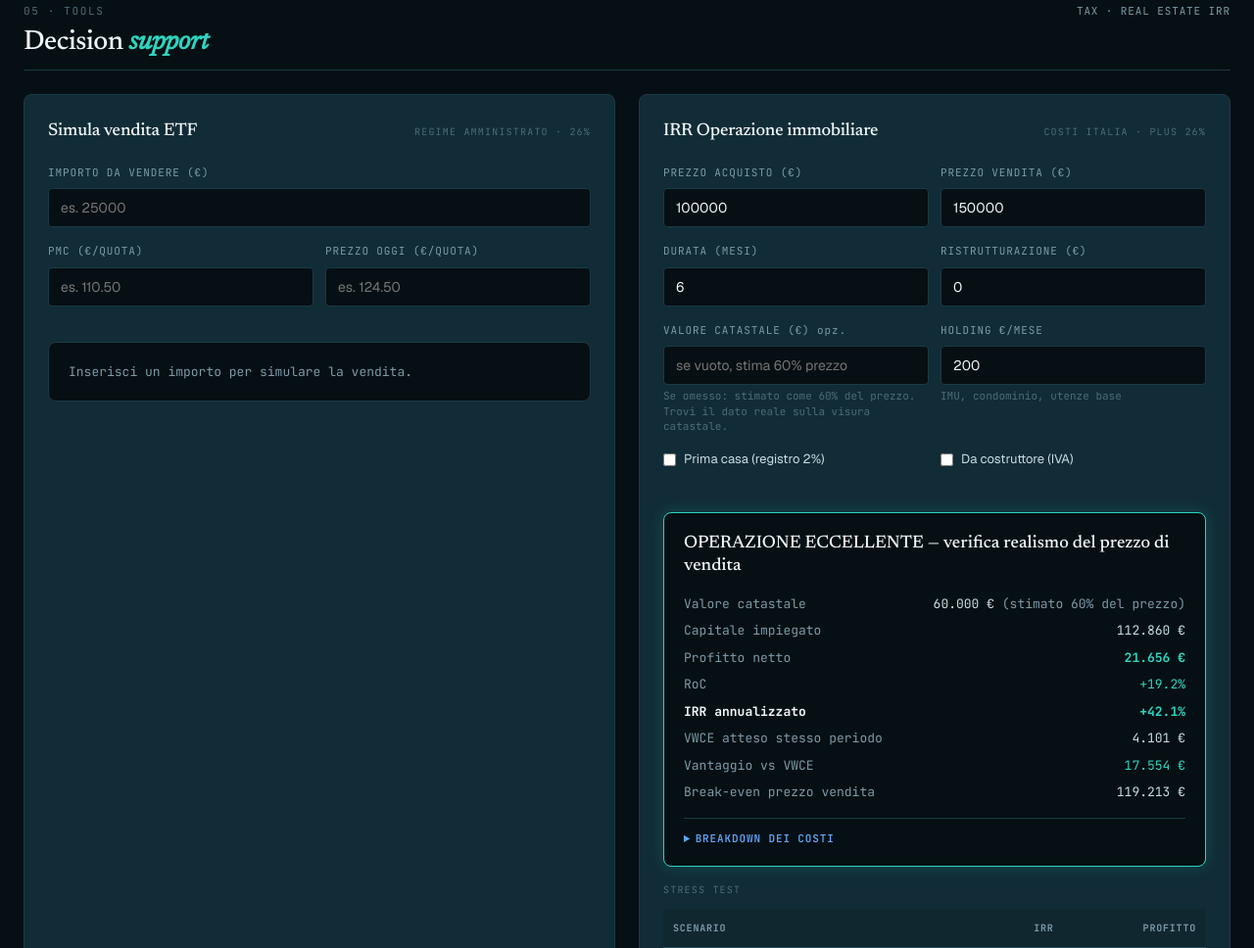
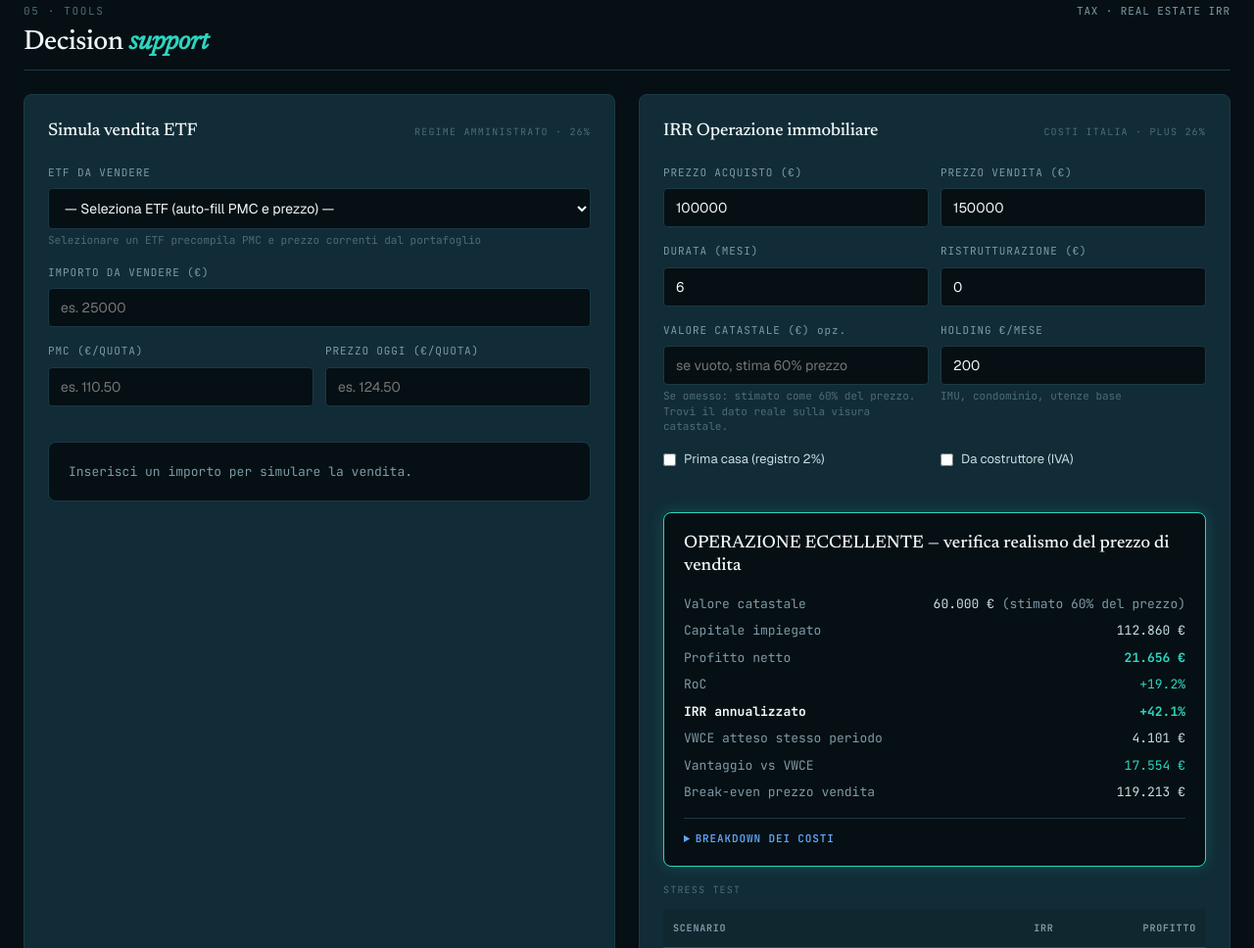
Before and after one commit to vincenzopaciullo89-lab/pac-terminal, a plain HTML site: page index.html in a window 1280 px wide. Shown: the part 2706-3674 px from the top of the page at 98% size. Drawn offline with nearby package versions, Linux system fonts and the light colour scheme; no server answers.

Commit message:
Update index.html

```diff
--- a/index.html
+++ b/index.html
@@ -330,9 +330,16 @@
       </div>
 
       <div class="field">
-        <label for="tax-amount">Importo da vendere (€)</label>
-        <input type="number" id="tax-amount" step="100" placeholder="es. 25000">
-      </div>
+     <label for="tax-etf-select">ETF da vendere</label>
+     <select id="tax-etf-select" aria-label="Seleziona ETF">
+       <option value="">— Seleziona ETF (auto-fill PMC e prezzo) —</option>
+     </select>
+     <div class="field-help">Selezionare un ETF precompila PMC e prezzo correnti dal portafoglio</div>
+   </div>
+   <div class="field">
+     <label for="tax-amount">Importo da vendere (€)</label>
+     <input type="number" id="tax-amount" step="100" placeholder="es. 25000">
+   </div>
       <div class="field-row">
         <div class="field">
           <label for="tax-cost">PMC (€/quota)</label>
```
